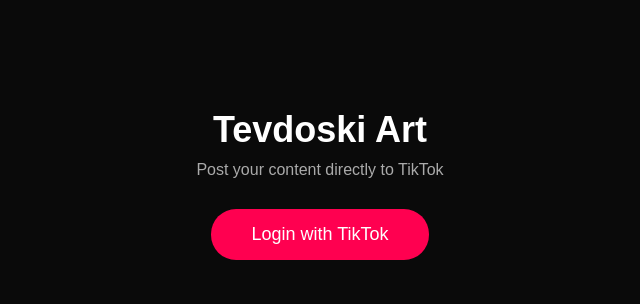
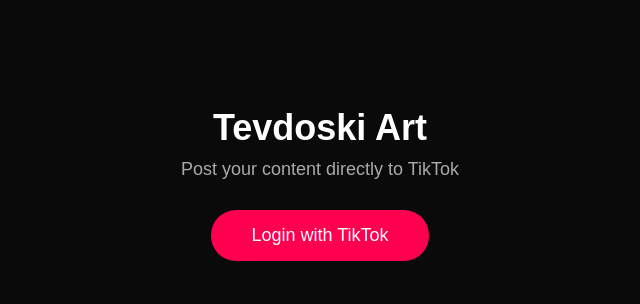
Before and after one commit to tevdoskiart/tevdoski-art-app, a website: page index.html in a window 1280 px wide. Shown: the part 216-520 px from the top of the page, without its empty margins (320-960 px from the left). Drawn offline with Linux system fonts and the light colour scheme.

Commit message:
Update index.html

```diff
--- a/index.html
+++ b/index.html
@@ -1,3 +1,4 @@
+
 <!DOCTYPE html>
 <html lang="en">
 <head>
@@ -9,7 +10,7 @@
     body { font-family: Arial, sans-serif; background: #0a0a0a; color: #fff; display: flex; justify-content: center; align-items: center; min-height: 100vh; }
     .container { text-align: center; padding: 40px; }
     h1 { font-size: 36px; margin-bottom: 10px; }
-    p { color: #aaa; margin-bottom: 30px; }
+    p { color: #aaa; margin-bottom: 30px; font-size: 18px; }
     .btn { background: #ff0050; color: white; padding: 15px 40px; border: none; border-radius: 25px; font-size: 18px; cursor: pointer; text-decoration: none; display: inline-block; }
     .btn:hover { background: #cc0040; }
   </style>
@@ -18,7 +19,7 @@
   <div class="container">
     <h1>Tevdoski Art</h1>
     <p>Post your content directly to TikTok</p>
-    <a href="/auth/tiktok" class="btn">Login with TikTok</a>
+    <a href="/api/auth" class="btn">Login with TikTok</a>
   </div>
 </body>
 </html>
```
